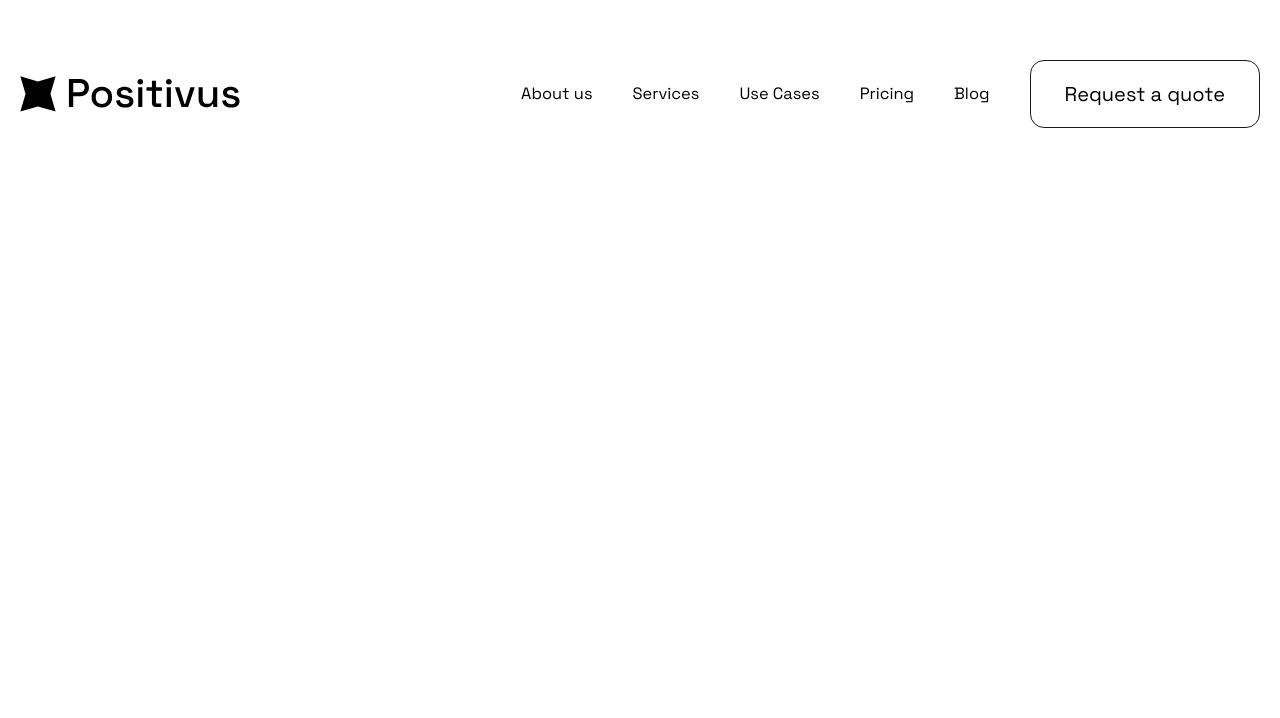
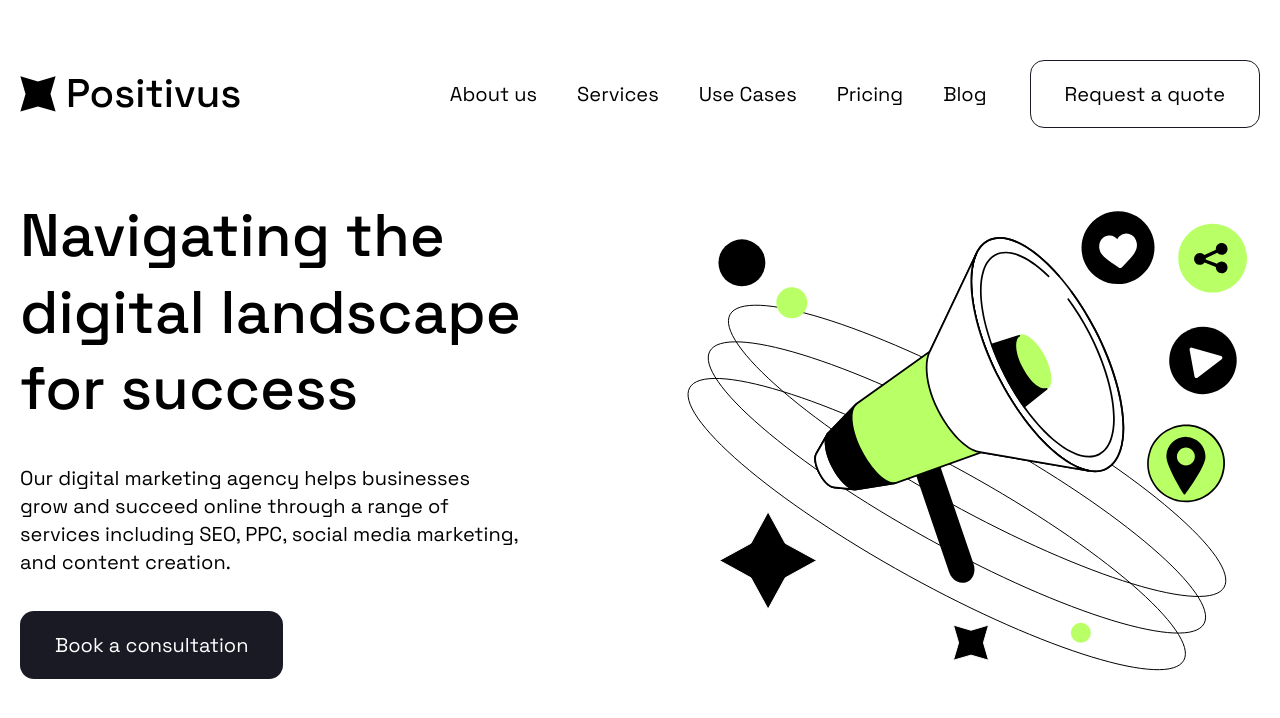
Before and after one commit to troay89/company, a website: page index.html in a window 1280 px wide. Drawn offline with Linux system fonts and the light colour scheme.

Commit message:
feat: made about

```diff
--- a/index.html
+++ b/index.html
@@ -15,7 +15,7 @@
                 <nav class="navigation">
                     <ul class="navigation__list">
                         <li class="navigation__list-item">
-                            <a href="/" class="navigation__list-link">About us</a>
+                            <a href="#about" class="navigation__list-link">About us</a>
                         </li>
                         <li class="navigation__list-item">
                             <a href="/" class="navigation__list-link">Services</a>
@@ -35,7 +35,19 @@
             </div>
         </div>
     </header>
-    <main></main>
+    <main>
+        <section id="about" class="about">
+            <div class="about__info">
+                <h1 class="about__info-title">Navigating the digital landscape for success</h1>
+                <div class="about__info-text">Our digital marketing agency helps businesses <br /> grow and succeed online through a range of <br /> services including SEO, PPC, social media marketing, and content creation.</div>
+                <button class="button button__about button-dark" type="submit">Book a consultation</button>
+            </div>
+            <img src="image/svg/desktop/rupor.svg" alt="" height="515" width="600" loading="lazy" />
+        </section>
+        <section class="services">
+
+        </section>
+    </main>
     <footer></footer>
 </body>
 </html>
--- a/package.json
+++ b/package.json
@@ -2,7 +2,7 @@
   "name": "company",
   "version": "1.0.0",
   "description": "",
-  "main": "app.js",
+  "main": "index.html",
   "scripts": {
     "test": "echo \"Error: no test specified\" && exit 1"
   },
--- a/styles/_global.scss
+++ b/styles/_global.scss
@@ -3,7 +3,7 @@ body {
     margin: 0 auto;
     padding-inline: 20px;
     font-family: var(--font-family);
-    font-size: clamp(16px, 1.28vw, 18px);
+    font-size: clamp(16px, 1.5vw, 18px);
     line-height: 1.28em;
     font-weight: 400;
     color: var(--color-black);
@@ -17,3 +17,11 @@ a {
     text-decoration: none;
     color: var(--color-black);
 }
+
+h1, h2, h3, h4, h5, h6 {
+    font-weight: 500;
+}
+
+.services {
+    height: 600px;
+}
--- a/styles/_variables.scss
+++ b/styles/_variables.scss
@@ -8,7 +8,7 @@
     --border: 1px solid var(--color-dark);
     --border-radius-small: 14px;
     --border-large-small: 45px;
-    --wide-content: 1300px;
+    --wide-content: 1240px;
     --wide-padding-content: 20px;
     --wide-general-content: calc(var(--wide-content) + var( --wide-padding-content) * 2);
 }
--- /dev/null
+++ b/styles/blocks/_about.scss
@@ -0,0 +1,19 @@
+.about {
+    display: flex;
+    justify-content: space-between;
+
+    &__info {
+        max-width: 530px;
+
+        &-title {
+            font-size: clamp(43px, 5vw, 60px);
+            line-height: 76.56px;
+        }
+
+        &-text {
+            font-size: 20px;
+            line-height: 1.4em;
+            padding-block: 36px 35px;
+        }
+    }
+}
--- a/styles/blocks/_button.scss
+++ b/styles/blocks/_button.scss
@@ -12,4 +12,10 @@
     &-transparent {
         background-color: transparent;
     }
+
+    &-dark {
+        color: var(--color-light);
+        background-color: var(--color-dark);
+        padding: 20px 35px;
+    }
 }
--- a/styles/blocks/_menu.scss
+++ b/styles/blocks/_menu.scss
@@ -1,5 +1,7 @@
 .navigation__list {
     display: flex;
     column-gap: 40px;
-    margin-right: 40px;
+    margin-right: 43px;
+    font-size: 20px;
+    line-height: 1.4em;
 }
--- a/styles/styles.scss
+++ b/styles/styles.scss
@@ -1 +1 @@
-@import 'normalize', 'fonts', 'mixins', 'media', 'variables', 'utils', 'global', 'blocks/button', 'blocks/header', 'blocks/menu';
+@import 'normalize', 'fonts', 'mixins', 'media', 'variables', 'utils', 'global', 'blocks/button', 'blocks/header', 'blocks/menu', 'blocks/about';
```
Also changed, not shown: styles/styles.css, styles/styles.min.css.
